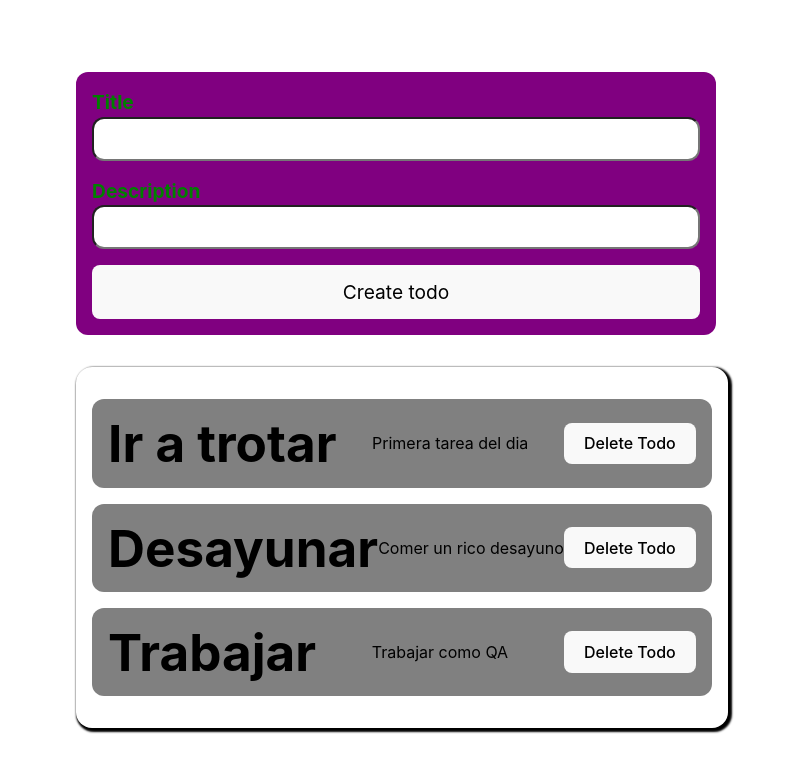
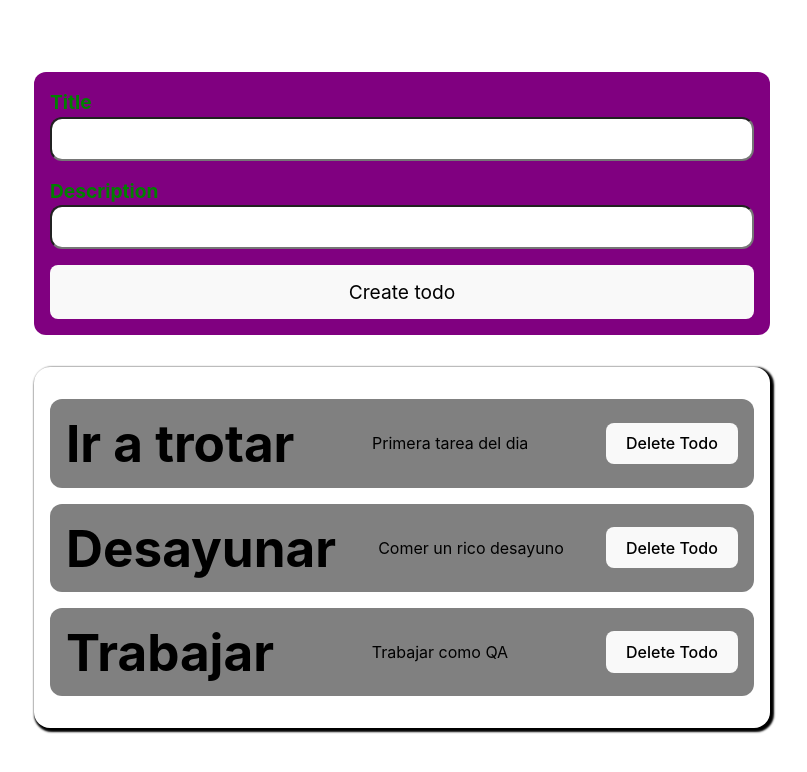
Before and after one commit to IdenTiclla/vite-todoapp-react, a React (Vite) app: page / in a window 1280 px wide. Shown: the top 772 px of the page, without its empty margins (238-1045 px from the left). Built offline with nearby package versions, Linux system fonts and the light colour scheme.

Commit message:
width fixed

```diff
--- a/src/App.css
+++ b/src/App.css
@@ -9,4 +9,5 @@
   margin: 0 auto;
   padding: 2rem;
   text-align: center;
+  width: 50rem;
 }
--- a/src/components/NewTodo.css
+++ b/src/components/NewTodo.css
@@ -1,7 +1,6 @@
 .new-todo {
     background-color: purple;
     padding: 1rem;
-    width: 40rem;
     border-radius: 12px;
     display: flex;
     flex-direction: column;
--- a/src/components/TodoList.css
+++ b/src/components/TodoList.css
@@ -19,3 +19,7 @@
     align-items: center;
     justify-content: space-between;
 }
+
+.todo_description {
+    margin: 0 2rem;
+}
```
